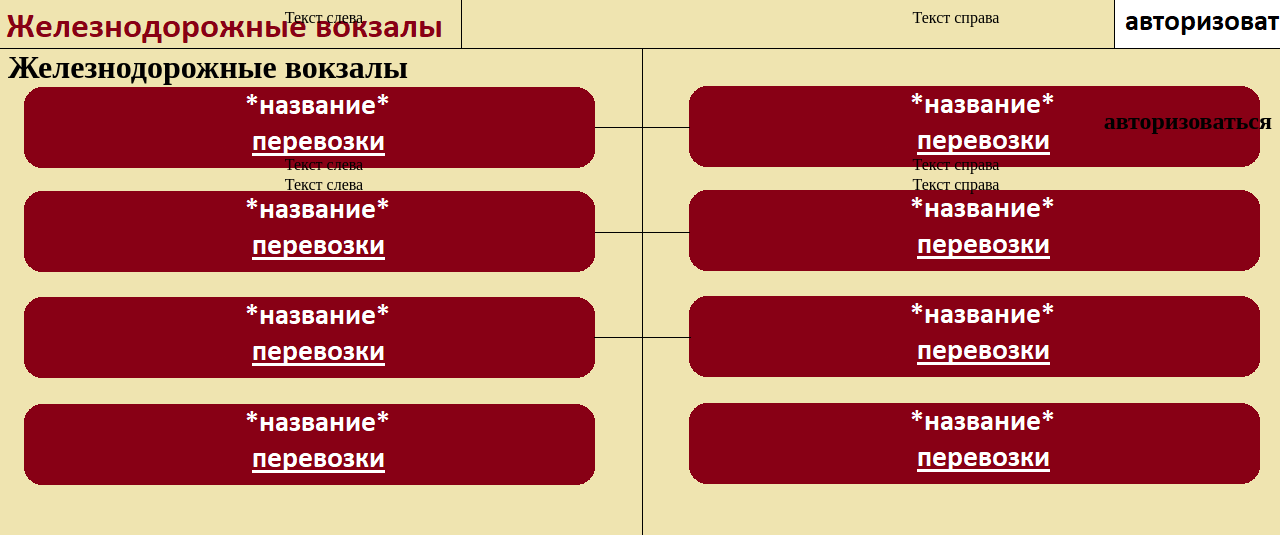
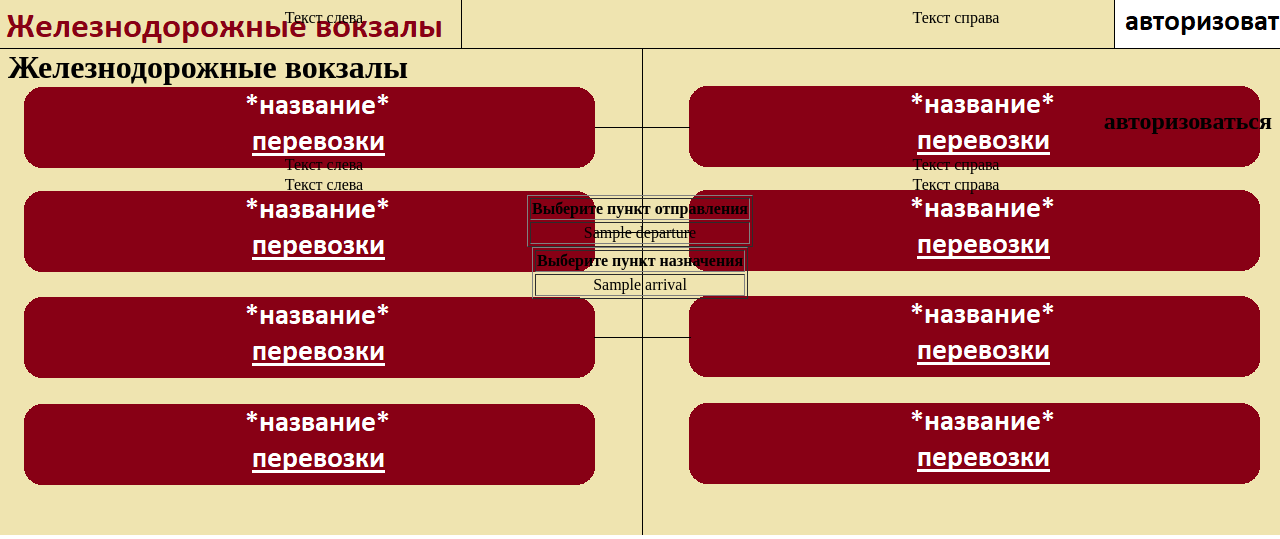
Before and after one commit to KateAntropova-4415/Kursach_1, a Django app: template KURSACH/django new/app/templates/Example.html in a window 1280 px wide. Shown: the top 539 px of the page. Run offline with Django 3.2, Linux system fonts and the light colour scheme; the template is opened without the code that fills it: most values are stand-ins (such as "Sample title", 1, 10 or a date in 2020); parts of the project's set-up code (start-up, migrations or seed data) failed here and were passed over.

Commit message:
With trash

```diff
--- a/KURSACH/django new/app/templates/Example.html
+++ b/KURSACH/django new/app/templates/Example.html
@@ -69,3 +69,25 @@
 
 </body>
 </html>
+
+
+<table align="center" border="1">
+<tr><th colspan="1">Выберите пункт отправления</th></tr>
+{% for station in railway_station %}
+{% for trip in station.trips %}
+ <tr>
+<td align="center" >{{station.departure}}</td>
+ </tr>
+{% endfor %}
+ {% endfor %}
+</table>
+<table align="center" border="1">
+<tr><th colspan="1">Выберите пункт назначения</th></tr>
+{% for station in railway_station %}
+{% for trip in station.trips %}
+ <tr>
+<td align="center" >{{station.arrival}}</td>
+ </tr>
+{% endfor %}
+{% endfor %}
+</table>
--- a/KURSACH/django new/app/templates/HomePage.html
+++ b/KURSACH/django new/app/templates/HomePage.html
@@ -49,7 +49,7 @@
             {% else%}
                 <button><a href="/account/">{{ request.session.login }}</a> </button>
             {% endif %}
-
+ <hr>
 <table align="center" border="1">
 <tr><th colspan="1">Выберите вокзал</th></tr>
 {% for station in railway_station %}
@@ -58,6 +58,7 @@
  </tr>
 {% endfor %}
 </table>
+<hr>
 
 </body>
 </html>
--- a/KURSACH/django new/django_new/views.py
+++ b/KURSACH/django new/django_new/views.py
@@ -177,7 +177,6 @@ def login(request):
         checkLogin = req.get("login")
         checkPass = req.get("password")
         error = 'Неправильно введён логин или пароль'
- #       checkFunc = "none"
         for user in users['users']:
             if user['login'] == checkLogin and user['password'] == checkPass:
                 request.session.set_expiry(15)
@@ -190,7 +189,6 @@ def login(request):
                     return redirect("/moder")
                 elif request.session['position'] == "User":
                     return redirect("/account")
-                # return redirect("/account")
 
     return render(request, 'login.html', {'form': logForm,
                                           'error': error})
```
Also changed, not shown: KURSACH/django new/app/templates/point-trains.html (added, +11 -0 lines), 1 other file.
